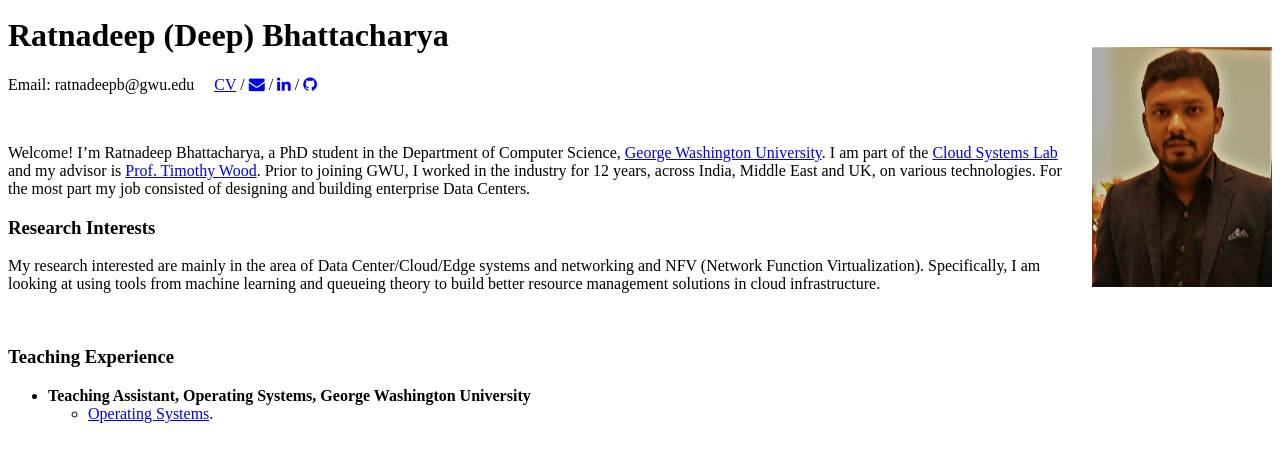
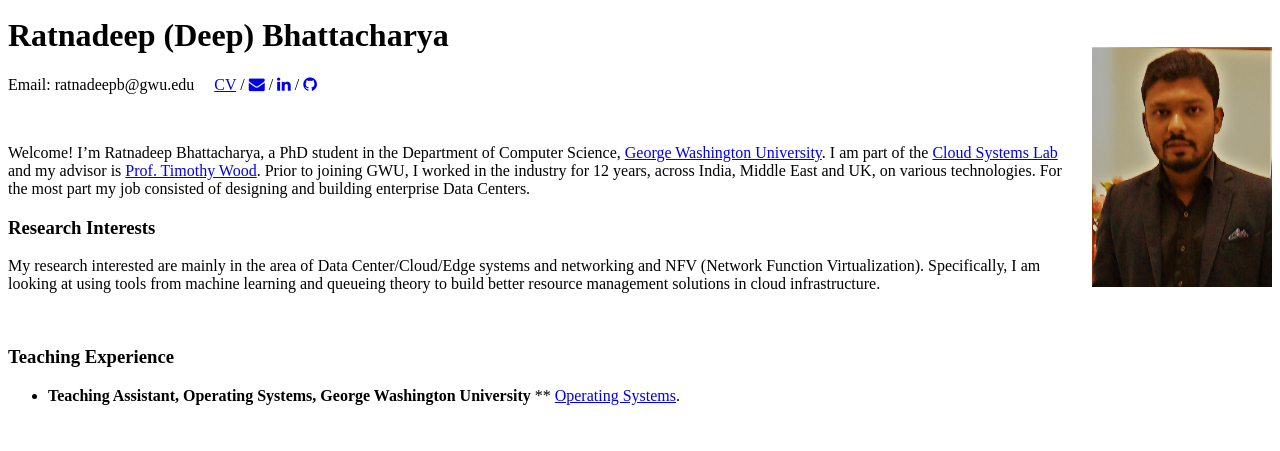
Before and after one commit to ratnadeepb/ratnadeepb.github.io, a Jekyll site: the page built from index.md, in a window 1280 px wide, cut to the strip 112-563 px from the top of the page. Built offline with Jekyll 4.4.1, drawn with Linux system fonts in a browser that asks for light colours; nearby versions of some CDN libraries.

Commit message:
adding corrections 6

```diff
--- a/index.md
+++ b/index.md
@@ -20,6 +20,6 @@
 ### Teaching Experience
 
 * **Teaching Assistant, Operating Systems, George Washington University**
-    * [Operating Systems](https://www2.seas.gwu.edu/~gparmer/classes/2018-08-01-Operating-Systems.html).
+** [Operating Systems](https://www2.seas.gwu.edu/~gparmer/classes/2018-08-01-Operating-Systems.html).
 
 &nbsp;
```
